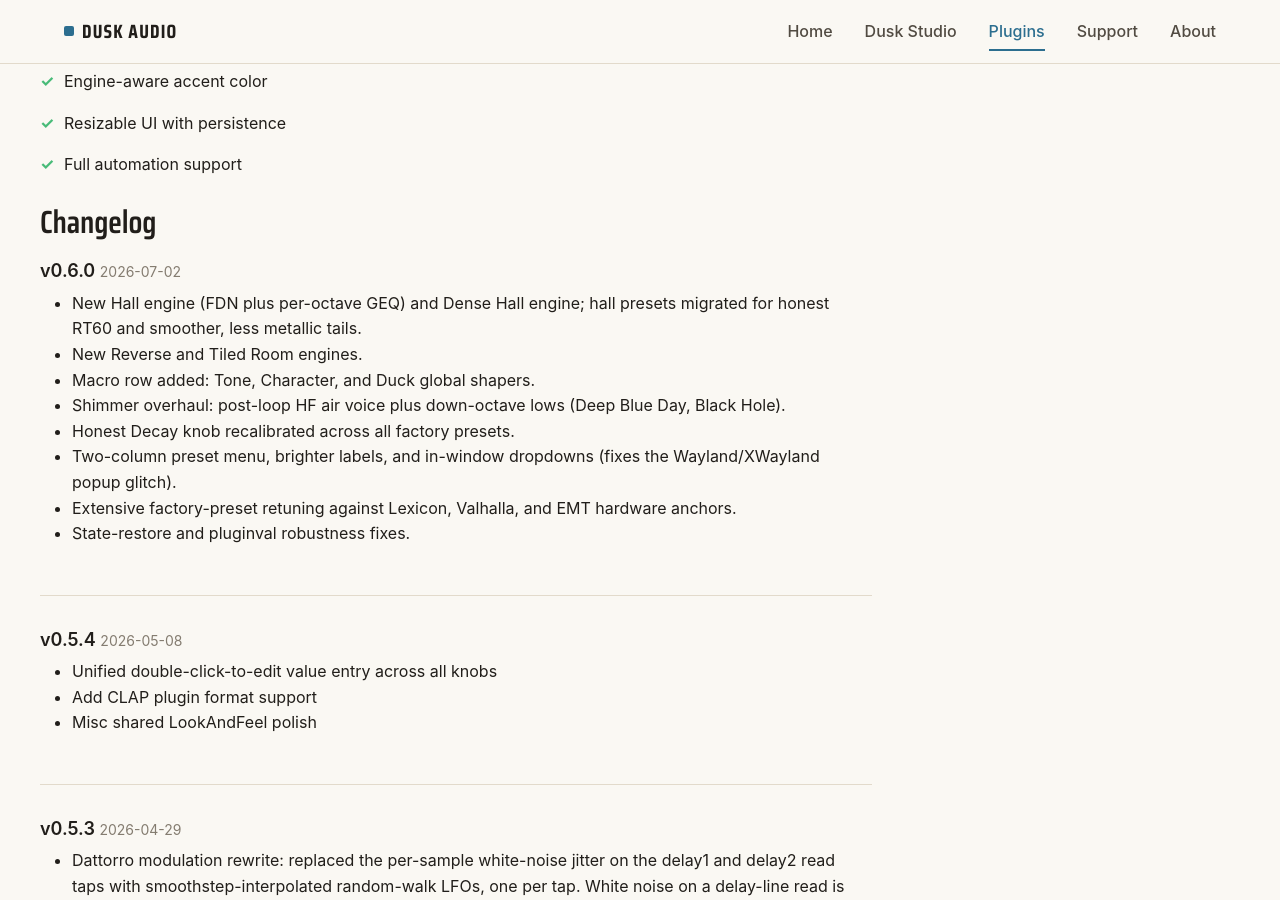
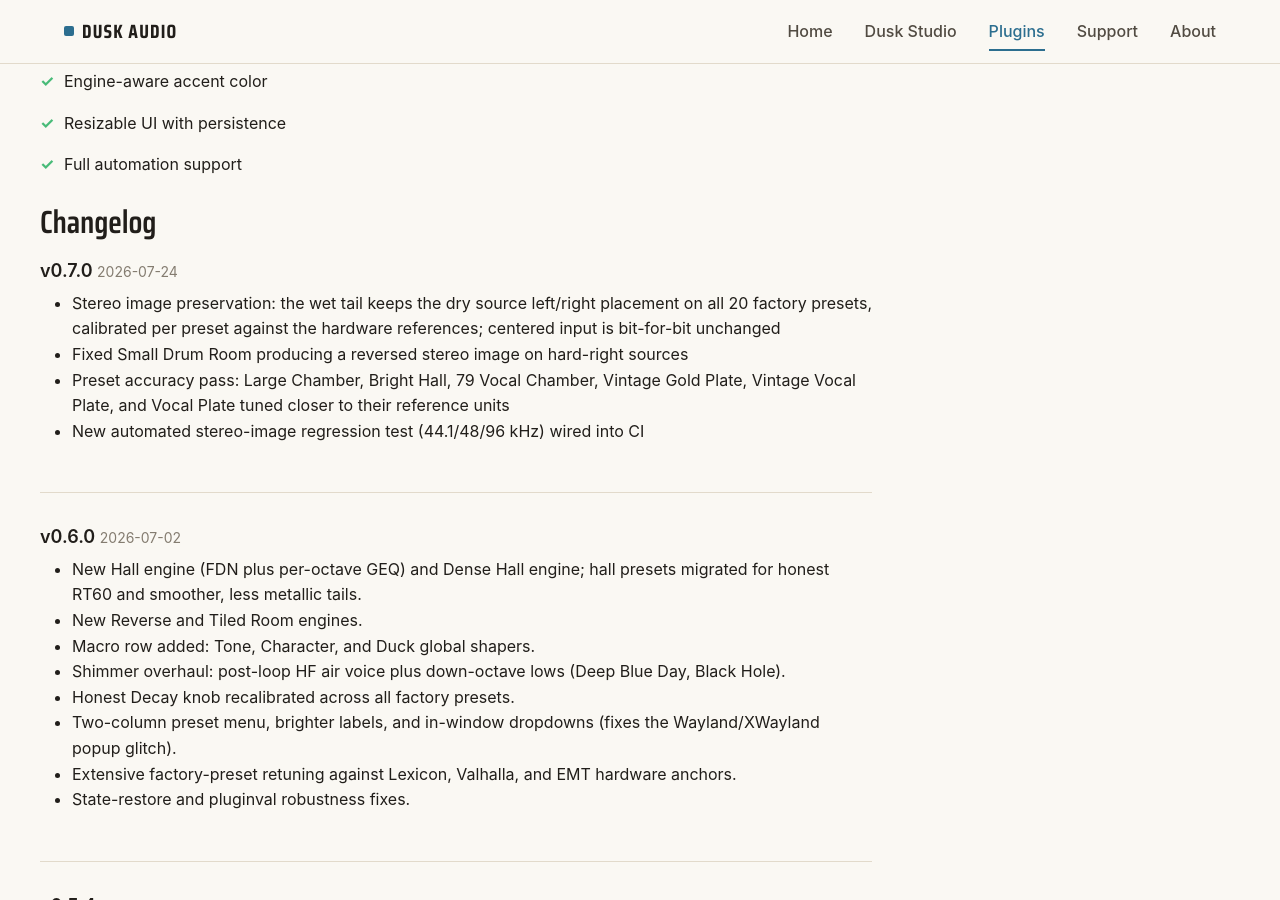
Before and after one commit to dusk-audio/dusk-audio.github.io, a Jekyll site: the page built from _plugins/duskverb.md, in a window 1280 px wide and 900 px high, scrolled down 10413 px. Built offline with Jekyll 4.4.1, drawn with Linux system fonts in a browser that asks for light colours; some of the changed text lies outside the part shown.

Commit message:
Update DuskVerb to v0.7.0

```diff
--- a/_data/plugins.yml
+++ b/_data/plugins.yml
@@ -80,7 +80,7 @@
     factory presets. Completely free.
   status: pre-release
   featured: true
-  version: 0.6.0
+  version: 0.7.0
 - name: Convolution Reverb
   slug: convolution-reverb
   tagline: IR-based reverb
--- a/_plugins/duskverb.md
+++ b/_plugins/duskverb.md
@@ -4,7 +4,7 @@ title: DuskVerb
 slug: duskverb
 tagline: Professional Algorithmic Reverb
 description: "Algorithmic reverb with eleven distinct DSP engines: Plate, Vintage Plate, Smooth Plate, Chamber, Spring, Gated, Shimmer, Reverse, Hall, Tiled Room, and Dense Hall. Tone, Character, and Duck macro shapers, 20 hardware-inspired factory presets, random-walk modulation, freeze. Free VST3, LV2, AU, and CLAP plugin for Linux, Windows, and macOS."
-version: "0.6.0"
+version: "0.7.0"
 screenshot: /assets/images/plugins/DuskVerb-Shimmer.png
 
 screenshots:
@@ -69,6 +69,13 @@ requirements:
   - "Sample rates: 44.1 kHz to 192 kHz (sample-rate independent)"
 
 changelog:
+  - version: "0.7.0"
+    date: "2026-07-24"
+    changes:
+      - "Stereo image preservation: the wet tail keeps the dry source left/right placement on all 20 factory presets, calibrated per preset against the hardware references; centered input is bit-for-bit unchanged"
+      - "Fixed Small Drum Room producing a reversed stereo image on hard-right sources"
+      - "Preset accuracy pass: Large Chamber, Bright Hall, 79 Vocal Chamber, Vintage Gold Plate, Vintage Vocal Plate, and Vocal Plate tuned closer to their reference units"
+      - "New automated stereo-image regression test (44.1/48/96 kHz) wired into CI"
   - version: "0.6.0"
     date: "2026-07-02"
     changes:
```
Also changed, not shown: 2 other files.
